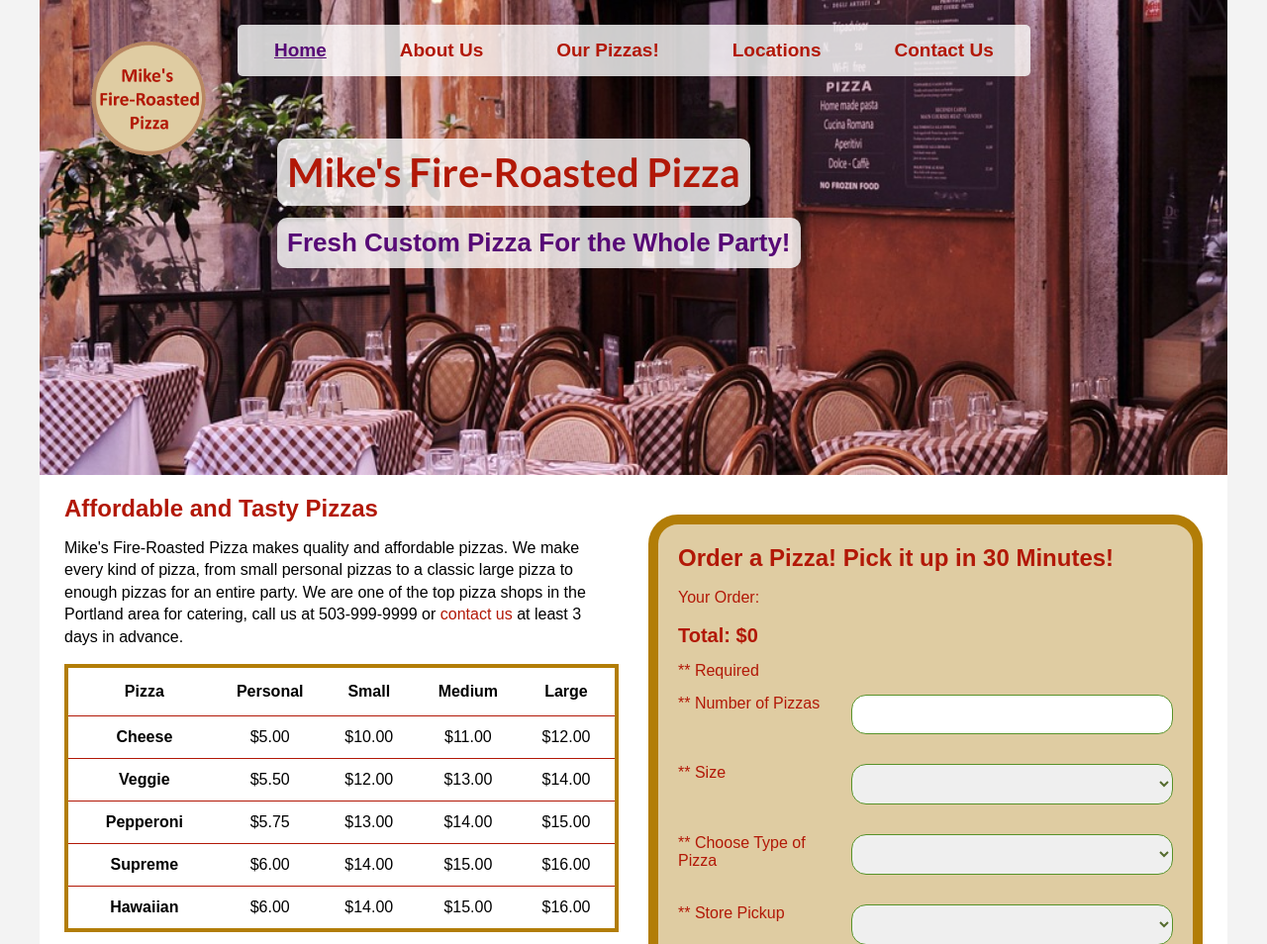
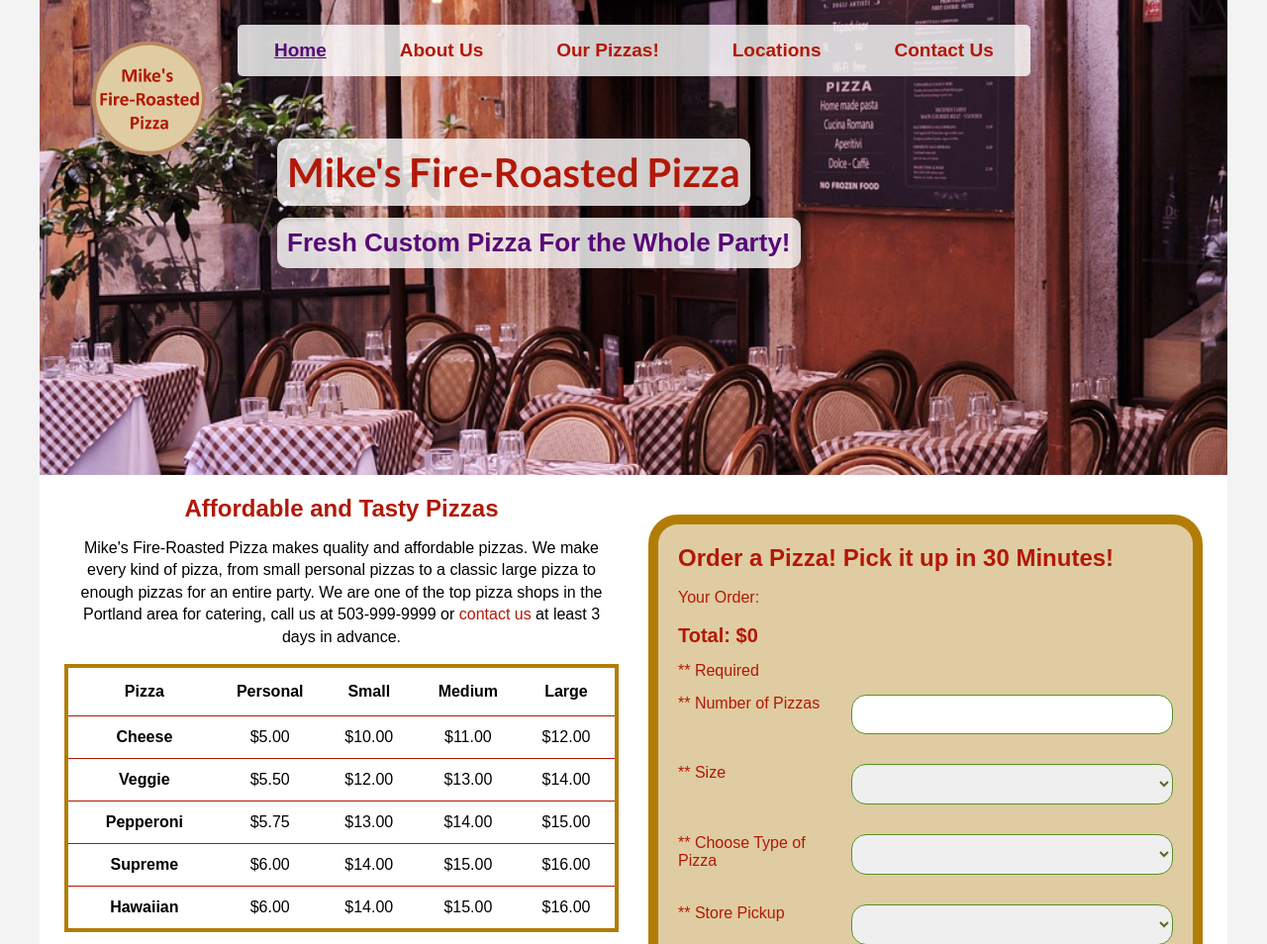
Before and after one commit to LoganTesta/Mikes-Fire-Roasted-Pizza, a PHP site: page / in a window 1280 px wide. Shown: the top 954 px of the page at 99% size. Run offline with PHP 8.4, Linux system fonts and the light colour scheme; some libraries are stand-ins or nearby versions.

Commit message:
Adjust text alignment in main page text

```diff
--- a/404.php
+++ b/404.php
@@ -25,8 +25,10 @@ session_start();
             <div class="content">
                 <div class="content-row">
                     <div class="col-sma-6">
-                        <h3>404 Link Not Found</h3>
-                        <p>We're sorry, that link appears to be broken.  Click the navbar to get back to ordering great pizza from us!</p>
+                        <div class="content__text">
+                            <h3>404 Link Not Found</h3>
+                            <p>We're sorry, that link appears to be broken.  Click the navbar to get back to ordering great pizza from us!</p>
+                        </div>
                     </div>
                     <div class="col-sma-6">
                         <div class="content-background-container">
--- a/500.php
+++ b/500.php
@@ -25,8 +25,10 @@ session_start();
             <div class="content">
                 <div class="content-row">
                     <div class="col-sma-6">
-                        <h3>500 Server Error | Mike's Fire-Roasted Pizza</h3>
-                        <p>We're sorry, there appears to be an internal error.  Click the navbar to get back to ordering great pizza from us!</p>
+                        <div class="content__text">
+                            <h3>500 Server Error | Mike's Fire-Roasted Pizza</h3>
+                            <p>We're sorry, there appears to be an internal error.  Click the navbar to get back to ordering great pizza from us!</p>
+                        </div>
                     </div>
                     <div class="col-sma-6">
                         <div class="content-background-container">
--- a/assets/css/main-styles.css
+++ b/assets/css/main-styles.css
@@ -252,6 +252,7 @@ a:hover { color: var(--color-2); }
 
 
 /*General classes*/
+.content__text { text-align: center; }
 .content__content-image--small { height: 240px; margin-bottom: 20px; }
 
 
--- a/assets/include/document-head-components.php
+++ b/assets/include/document-head-components.php
@@ -10,5 +10,5 @@
 <link href="https://fonts.googleapis.com/css?family=Lato:400,700" rel="stylesheet">
 <link rel="stylesheet" href="https://use.fontawesome.com/releases/v5.8.2/css/all.css" integrity="sha384-oS3vJWv+0UjzBfQzYUhtDYW+Pj2yciDJxpsK1OYPAYjqT085Qq/1cq5FLXAZQ7Ay" crossorigin="anonymous">
 
-<link rel="stylesheet" type="text/css" href="assets/css/main-styles.css?mod=12092019" />
+<link rel="stylesheet" type="text/css" href="assets/css/main-styles.css?mod=01112020" />
 <link rel="stylesheet" type="text/css" href="assets/css/print-styles.css?mod=09092019" media="print" />
--- a/assets/javascript/contact-react-functions.jsx
+++ b/assets/javascript/contact-react-functions.jsx
@@ -49,8 +49,10 @@ class ContactFormContent extends React.Component {
     render() {
         return <div className="content-row">
             <div className="col-sma-12">
-                <h3>Write Us!</h3>
-                <p>Thank you for writing us <strong>{this.state.userName}</strong> at Mike's Fire-Roasted Pizza.</p>
+                <div class="content__text">
+                    <h3>Write Us!</h3>
+                    <p>Thank you for writing us <strong>{this.state.userName}</strong> at Mike's Fire-Roasted Pizza.</p>
+                </div>
                 <div>** Required</div>
                 <form className="form contact-form" name="contactForm" method="post" action="validate-contact-form.php" onMouseOver={this.checkValidity}>
                     <div className="form__input-container">
--- a/index.php
+++ b/index.php
@@ -25,11 +25,13 @@ session_start();
             <div class="content">
                 <div class="content-row">
                     <div class="col-sma-6">
-                        <h3>Affordable and Tasty Pizzas</h3>
-                        <p>Mike's Fire-Roasted Pizza makes quality and affordable pizzas.  We make every kind of pizza, from
-                            small personal pizzas to a classic large pizza to enough pizzas
-                            for an entire party.  We are one of the top pizza shops in the Portland area for catering, call us
-                            at 503-999-9999 or <a href="contact-us.php">contact us</a> at least 3 days in advance.</p>
+                        <div class="content__text">
+                            <h3>Affordable and Tasty Pizzas</h3>
+                            <p>Mike's Fire-Roasted Pizza makes quality and affordable pizzas.  We make every kind of pizza, from
+                                small personal pizzas to a classic large pizza to enough pizzas
+                                for an entire party.  We are one of the top pizza shops in the Portland area for catering, call us
+                                at 503-999-9999 or <a href="contact-us.php">contact us</a> at least 3 days in advance.</p>
+                        </div>
                         <?php include 'assets/include/pizza-info-content.php'; ?>
                         <div class="content-row">
                             <div class="col-lar-6">
--- a/locations.php
+++ b/locations.php
@@ -25,6 +25,7 @@ session_start();
             <div class="content">
                 <div class="content-row">
                     <div class="col-sma-5">
+                        <div class="content__text">
                             <h3>Places to Get Great Pizza</h3>
                             <p>SE Portland (flagship store), Happy Valley, Tigard, Milwaukie.</h3>
                             <p>At all of our stores you will get great pizza and friendly customer service.</p>
@@ -34,6 +35,7 @@ session_start();
                                 depending on time of day, business, and the number of pizzas ordered.</p>
                             <p>We don't do deliveries, and we include tips in the price to pay our employees fairly and simplify your payment for
                                 our superb pizza.</p>
+                        </div>
                     </div>
                     <div class="col-sma-7">
                         <div class="content-background-container">
--- a/our-pizzas.php
+++ b/our-pizzas.php
@@ -25,8 +25,10 @@ session_start();
             <div class="content">
                 <div class="content-row">
                     <div class="col-sma-6">
-                        <h3>Our Pizza Selection</h3>
-                        <p>Made with fresh ingredients daily- satisfy the need for good pizza!</p>
+                        <div class="content__text">
+                            <h3>Our Pizza Selection</h3>
+                            <p>Made with fresh ingredients daily- satisfy the need for good pizza!</p>
+                        </div>
                         <?php include 'assets/include/pizza-info-content.php'; ?>
                         <div class="content-row">
                             <div class="col-lar-6">
```
Also changed, not shown: about-us.php (+6 -4 lines). Lines whose indentation alone changed are shown as unchanged.
